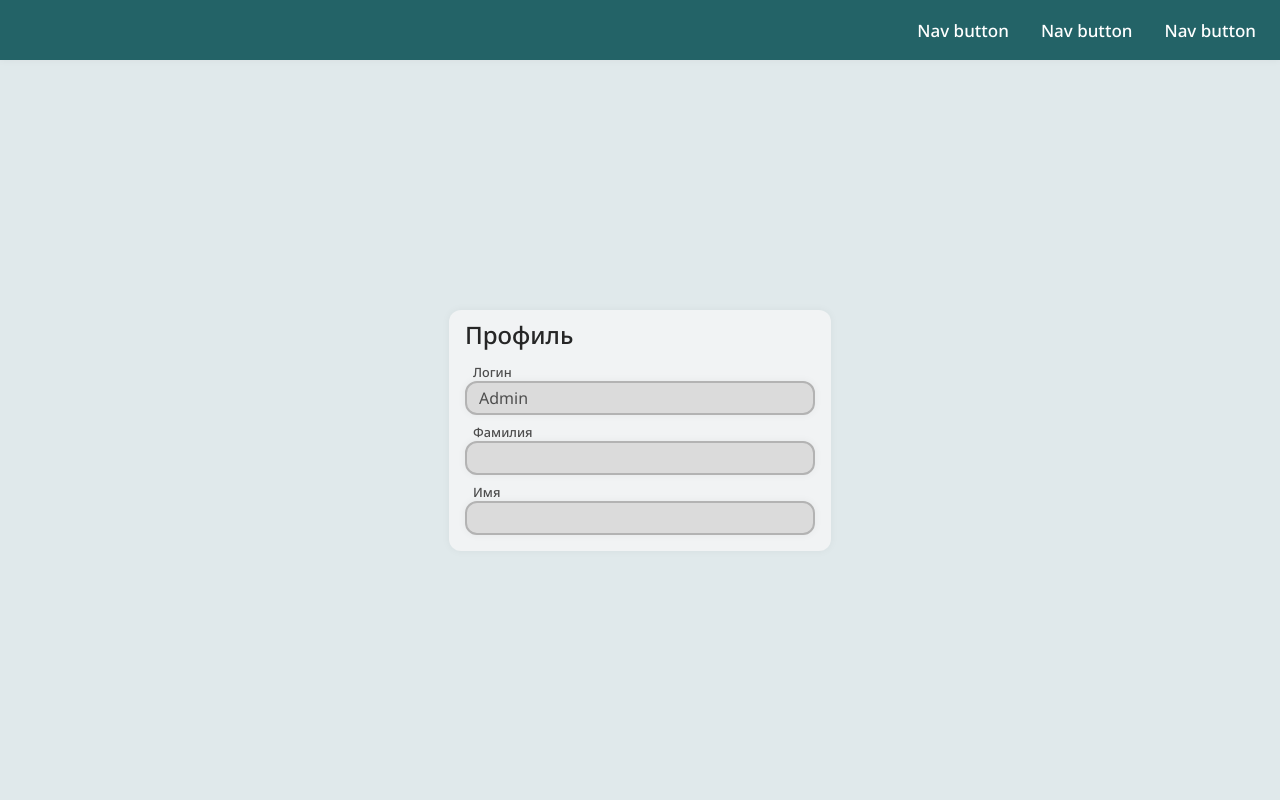
After one commit to MrCrabs2000/The_magnificent_five_predprof_repo, a Flask app: template templates/user/profile.html in a window 1280 px wide. The commit adds this page. Run offline with Flask 3, Linux system fonts and the light colour scheme; the template is opened without the code that fills it: values that come from a table or form of the project are taken from there, others are empty; data comes from the database, SQL or seed files in the repository; parts of the project's set-up code (start-up, migrations or seed data) failed here and were passed over.

Commit message:
Added profile page

```diff
--- a/static/css/layouts/base.css
+++ b/static/css/layouts/base.css
@@ -151,3 +151,9 @@ a {
 .content {
     flex: 1 1;
 }
+
+.block {
+    background: var(--bg);
+    border-radius: var(--border-radius);
+    box-shadow: var(--shadow);
+}
--- /dev/null
+++ b/static/css/user/profile.css
@@ -0,0 +1,29 @@
+.profile-wrapper {
+    display: flex;
+    justify-content: center;
+    align-items: center;
+    height: 100%;
+}
+
+
+.profile {
+    width: 350px;
+    padding: 8px 16px 16px 16px;
+}
+
+
+.profile__fields {
+    display: flex;
+    flex-direction: column;
+    justify-content: center;
+    gap: 8px;
+}
+
+
+.profile__title {
+    font-size: 24px;
+    font-weight: 500;
+    margin: 0;
+    margin-bottom: 12px;
+    padding: 0;
+}
--- a/templates/auth/login.html
+++ b/templates/auth/login.html
@@ -12,7 +12,7 @@
 
 {% block content %}
     <div class="auth-wrapper">
-        <div class="auth-form">
+        <div class="auth-form block">
             <h1 class="auth-form__header">Вход</h1>
 
             <form class="auth-form__form" id="authForm" method="post">
--- /dev/null
+++ b/templates/user/profile.html
@@ -0,0 +1,26 @@
+{% extends 'layouts/base.html' %}
+
+
+{% import 'macros/form_fields.html' as fields %}
+
+
+{% block head %}
+    <link rel="stylesheet" href="/static/css/macros/form_fields.css">
+    <link rel="stylesheet" href="/static/css/user/profile.css">
+{% endblock %}
+
+
+{% block content %}
+    <div class="profile-wrapper">
+        <div class="profile block">
+
+            <h1 class="profile__title">Профиль</h1>
+
+            <div class="profile__fields">
+                {{ fields.input(label="Логин", readonly=True, value=user.login, name="login") }}
+                {{ fields.input(label="Фамилия", readonly=True, value=user.surname, name="surname") }}
+                {{ fields.input(label="Имя", readonly=True, value=user.name, name="name") }}
+            </div>
+        </div>
+    </div>
+{% endblock %}
```
